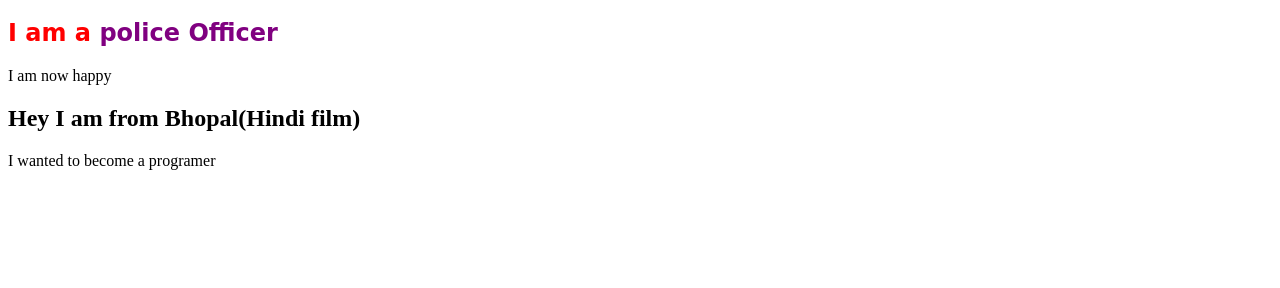
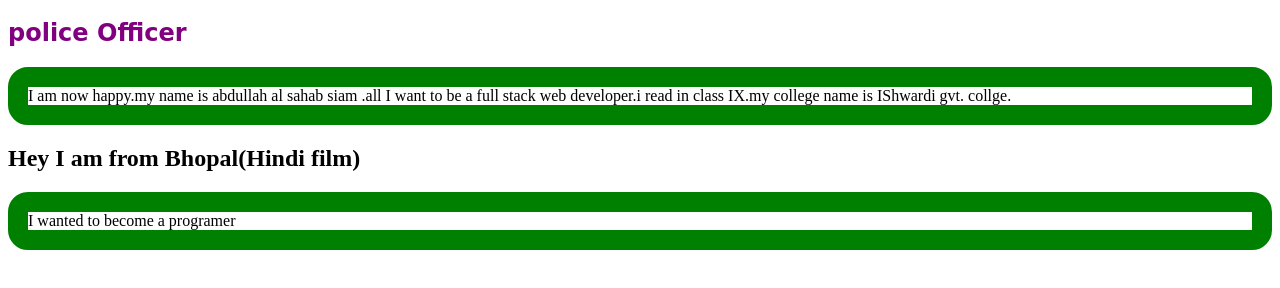
Before and after one commit to fuadraj/First-Web, a plain HTML site: page index.html in a window 1280 px wide. Shown: the part 62-350 px from the top of the page. Drawn offline with Linux system fonts and the light colour scheme.

Commit message:
border redius

```diff
--- a/index.html
+++ b/index.html
@@ -19,13 +19,20 @@
             color: purple;
             font-family: cursive;
         }
+        p{
+            border: 20px solid green;
+            border-radius: 20px;
+
+
+
+        }
 
     </style>
 </head>
 <body>
     <h1>My First website ever</h1>
-    <h2 id="police">I am a <span class="officer">police Officer</span></h2>
-    <p>I am now happy</p>
+    <h2 id="police"> <span class="officer">police Officer</span></h2>
+    <p>I am now happy.my name is abdullah al sahab siam .all I want to be a full stack web developer.i read in class IX.my college name is IShwardi gvt. collge. </p>
     <h2>Hey I am from Bhopal(Hindi film)</h2>
     <p>I wanted to become a programer</p>
 
```
